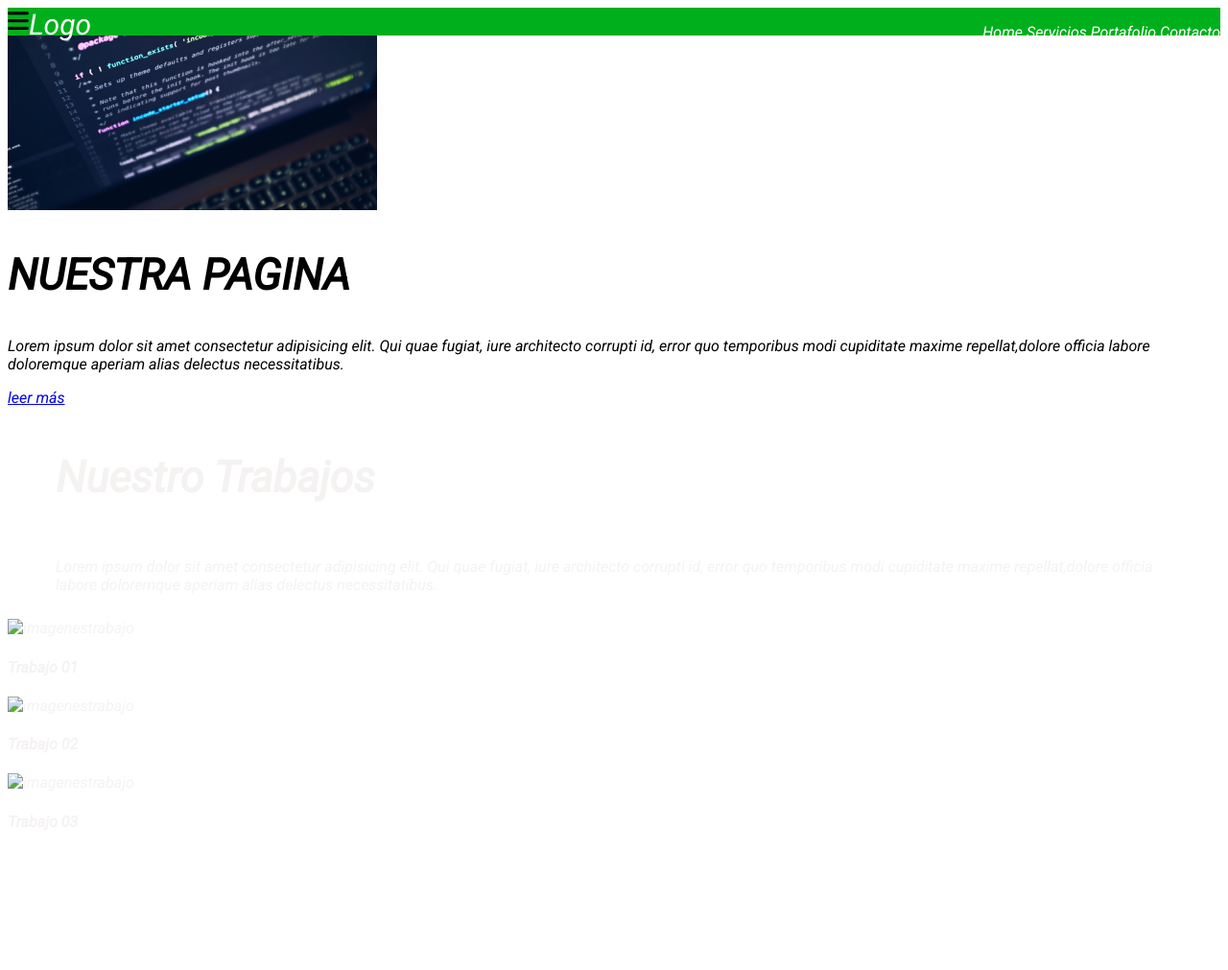
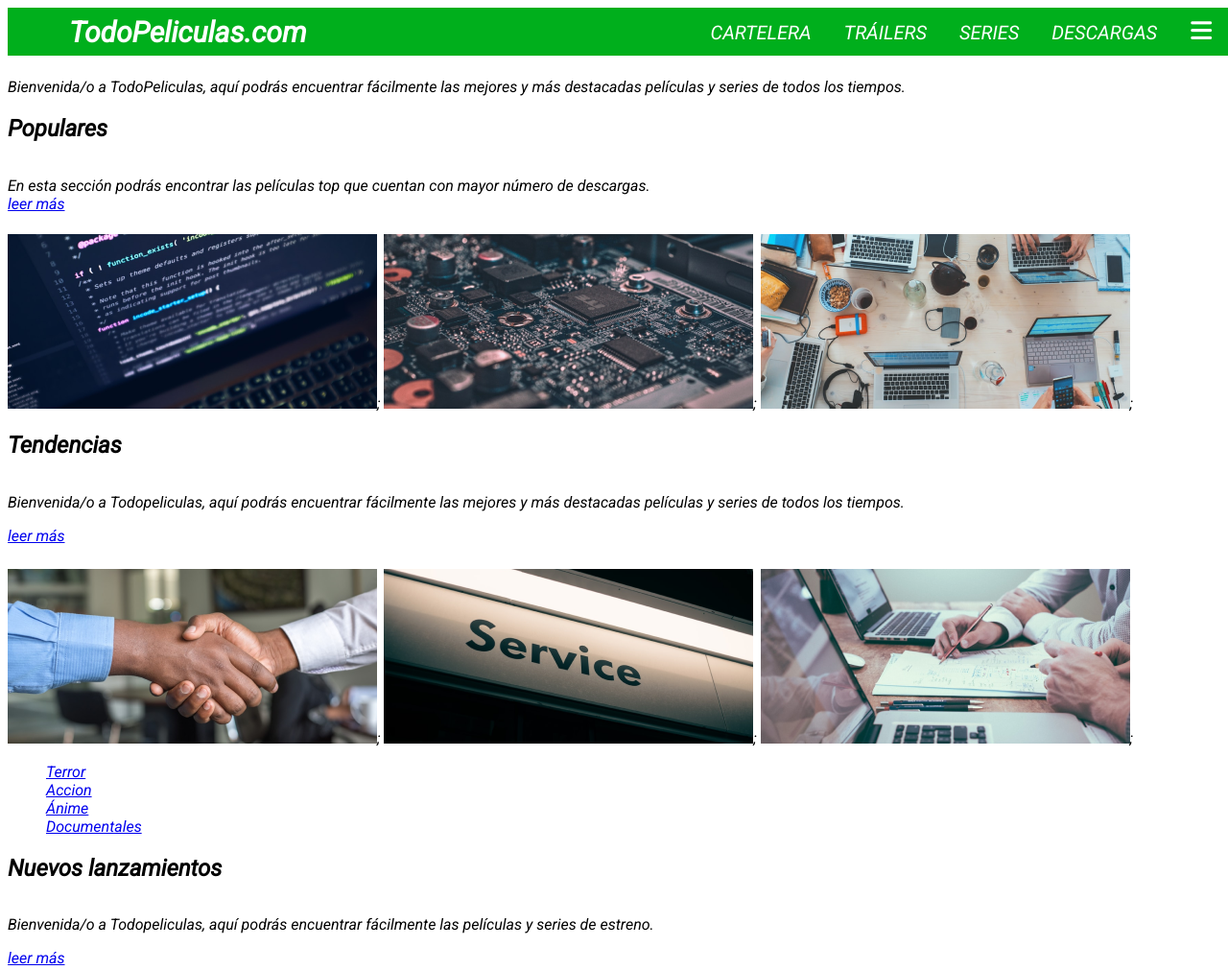
Before and after one commit to YessicaManrique/Figma, a plain HTML site: page index.html in a window 1280 px wide. Shown: the top 1011 px of the page at 96% size. Drawn offline with Linux system fonts and the light colour scheme; a web font is replaced by a local one.

Commit message:
se actualizo todo

```diff
--- a/index.html
+++ b/index.html
@@ -22,89 +22,77 @@
         <label for="check" class="chekbtn">
           <i class="fas fa-bars"></i>
         </label>
-        <label class="logo">Logo</label>
+        <label class="logo">TodoPeliculas.com</label>
         <ul class="navoption">
-          <li><a href="#">Home</a></li>
-          <li><a href="#">Servicios</a></li>
-          <li><a href="#">Portafolio</a></li>
-          <li><a href="#">Contacto</a></li>
+          <li><a href="#">Cartelera</a></li>
+          <li><a href="#">Tráilers</a></li>
+          <li><a href="#">Series</a></li>
+          <li><a href="#">Descargas</a></li>
         </ul>
       </nav>
     </header>
+<br><br><br>
+    <p>
+      Bienvenida/o a TodoPeliculas, aquí podrás encuentrar fácilmente las mejores y más destacadas películas y series de todos los tiempos.
+    </p>
 
     <main>
       <section class="banner">
-        <div class="banner-content">
-          <img src="Rectangle 2.png" alt="imagen-banner" />
+        <div class="banner-content"></div>
+          <h2>Populares</h2>
           <div class="banner-text">
-            <h2>NUESTRA PAGINA</h2>
             <p>
-                Lorem ipsum dolor sit amet consectetur adipisicing elit.
-                Qui quae fugiat, iure architecto corrupti id, error quo temporibus
-                modi cupiditate maxime repellat,dolore officia labore doloremque aperiam
-                alias delectus necessitatibus.
+              En esta sección podrás encontrar las películas top que cuentan con mayor número de descargas.
+          <a href="#">leer más</a>
+          </p>
+        </div>
+          <br><br><br><br>
+          <img src="Rectangle 2.png" alt="imagen-banner" />;
+          <img src="Rectangle 3.png" alt="imagen-banner" />;
+          <img src="Rectangle 4.png" alt="imagen-banner" />;
+         </div>
+
+         <h2>Tendencias</h2>
+         <div class="banner-text">
+           <p>
+             Bienvenida/o a Todopeliculas, aquí podrás encuentrar fácilmente las mejores y más destacadas películas y series de todos los tiempos.
            </p>
          <a href="#">leer más</a>
        </div>
+         <br><br><br><br>
+         <br>
+         <img src="Rectangle 5.png" alt="imagen-banner" />;
+         <img src="Rectangle 6.png" alt="imagen-banner" />;
+         <img src="Rectangle 7.png" alt="imagen-banner" />;
+
+         <ul class="navoption li">
+          <a href="#">Terror</a><br>
+          <a href="#">Accion</a><br>
+          <a href="#">Ánime</a><br>
+          <a href="#">Documentales</a>
+        </ul>
          </div>
-      </section>
 
-      <section class="about">
-        <div class="about-content">
-          <h2>Nuestro Trabajos</h2>
+         <h2>Nuevos lanzamientos</h2>
+         <div class="banner-text">
            <p>
-            Lorem ipsum dolor sit amet consectetur adipisicing elit.
-            Qui quae fugiat, iure architecto corrupti id, error quo temporibus
-            modi cupiditate maxime repellat,dolore officia labore doloremque aperiam
-            alias delectus necessitatibus.
+             Bienvenida/o a Todopeliculas, aquí podrás encuentrar fácilmente las películas y series de estreno.
            </p>
-          <div class="about-img">
-            <div class="about-imgx">
-              <img src="img/1.jpg" alt="imagenestrabajo" class="img-job" />
-              <h4>Trabajo 01</h4>
+         <a href="#">leer más</a>
        </div>
-            <div class="about-imgx">
-              <img src="img/2.jpg" alt="imagenestrabajo" class="img-job" />
-              <h4>Trabajo 02</h4>
+         <br><br><br><br>
+         <br>
+         <img src="Rectangle 8.png" alt="imagen-banner" />;
+         <img src="Rectangle 9.png" alt="imagen-banner" />;
+         <img src="Rectangle 10.png" alt="imagen-banner" />;
+
+         <ul class="navoption li">
+          <a href="#">Terror</a><br>
+          <a href="#">Accion</a><br>
+          <a href="#">Ánime</a><br>
+          <a href="#">Documentales</a>
+        </ul>
          </div>
-            <div class="about-imgx">
-              <img src="img/3.jpg" alt="imagenestrabajo" class="img-job" />
-              <h4>Trabajo 03</h4>
-            </div>
-          </div>
-        </div>
-      </section>
-
-      <section class="testimonios">
-        <div class="testimonios-content">
-          <h2>Clientes</h2>
-          <p>Nuestros clientes nos respaldan.</p>
-          <div class="testimonios-group">
-            <div class="testimonios-card">
-              <img src="img/Diego.JPG" alt="imagenperfil" class="img-perfil"/>
-              <h4>Diego Rod</h4>
-              <p>Lorem ipsum dolor sit amet consectetur, adipisicing elit. Dicta eos
-                eligendi accusantium hic quia esse, natus optio eius,deserunt eaque
-                pariatur. Iste, porro eveniet quisquam atque suscipit esse id itaque. </p>
-              </div>
-            <div class="testimonios-card">
-              <img src="img/george.JPG" alt="imagenperfil" class="img-perfil"/>
-              <h4>George</h4>
-              <p>Lorem ipsum dolor sit amet consectetur, adipisicing elit. Dicta eos
-                eligendi accusantium hic quia esse, natus optio eius,deserunt eaque
-                pariatur. Iste, porro eveniet quisquam atque suscipit esse id itaque. </p>
-            </div>
-            <div class="testimonios-card">
-              <img src="img/Annys.JPG" alt="imagenperfil" class="img-perfil"/>
-              <h4>Annys Lopez</h4>
-              <p>Lorem ipsum dolor sit amet consectetur, adipisicing elit. Dicta eos
-                eligendi accusantium hic quia esse, natus optio eius,deserunt eaque
-                pariatur. Iste, porro eveniet quisquam atque suscipit esse id itaque. </p>
-            </div>
-          </div>
-        </div>
-      </section>
-
          <section class="contacto">
           <div class="contacto-content">
               <h2>Contactos</h2>
@@ -127,6 +115,8 @@
               </div>
           </div>
       </section>
+         </section>
+       </section>
 
 
     </main>
--- a/main.css
+++ b/main.css
@@ -10,84 +10,84 @@ body{
     font-family: 'Roboto', sans-serif;
 }
 nav{
-    position: relative;/es para que la posicion sea relativa/
+    position: relative;/*es para que la posicion sea relativa*/
     z-index: 1; /* */
 }
 
 .navbar-menu{
-   background: #00AF1C   ; /color de mi barra menu/
-   height: 50px; /altura de 50px/
-   width: 100%; /ancho 100%/
+   background: #00AF1C   ; /*color de mi barra menu*/
+   height: 50px; /*altura de 50px*/
+   width: 100%; /*ancho 100%*/
 
-   position:fixed /posicion fija/
+   position:fixed /*posicion fija*/
 }
 .logo{
     position: absolute;
     color:#FFFFFF;
-    font-size: 30px;/TAMAÑO DE FUENTE 30Px/
-    top:8px;/se  ubicara abajo a 8Px/
-    left: 5%;/pero se ubicara a 5% a la derecha/
-    font-weight: bold;/grosor de la fuente en negrita/
+    font-size: 30px;/*TAMAÑO DE FUENTE 30Px*/
+    top:8px;/*se  ubicara abajo a 8Px*/
+    left: 5%;/*pero se ubicara a 5% a la derecha*/
+    font-weight: bold;/*grosor de la fuente en negrita*/
 }
 
 .navbar-menu ul{
-    float: right; /hace q la lista flote a lado derecho/
-    margin-right: 20px;/tendra un margen al lado derecho de 20 px/
+    float: right; /*hace q la lista flote a lado derecho*/
+    margin-right: 20px;/*tendra un margen al lado derecho de 20 px*/
     list-style: none; /* para quitar las viñetas de la lista*/
 }
 
 
 .navoption li{
-    display: inline-block; /alineado en bloque con display, para ponerlo horizontal/
-    line-height: 50px;/Linea de altura de 50px/
-    margin:0 5px; /margen 0 y ademas un margen 5px tanto como a lderecha e izquierda/
+    display: inline-block; /*alineado en bloque con display, para ponerlo horizontal*/
+    line-height: 20px;/*Linea de altura de 50px*/
+    margin:0 5px; /*margen 0 y ademas un margen 5px tanto como a lderecha e izquierda*/
 
 }
 
 .navoption li a{
-    color:#FFFFFF;/darle color a la letra/
-    text-decoration: none;/le quitamos el efecto del hipervinculo/
-    text-transform: uppercase;/EL TEXTO ESTE EN MAYUSCULA/
-    font-size: 20px;/El tamaño de fuente sea de 20px/
-    padding: 5px 10px;/agregar relleno 5px al inferior y superior, ademas 10px a la derecha e izquierda/
-    position: relative;/posicion relativa/
+    color:#FFFFFF;/*darle color a la letra*/
+    text-decoration: none;/*le quitamos el efecto del hipervinculo*/
+    text-transform: uppercase;/*EL TEXTO ESTE EN MAYUSCULA*/
+    font-size: 20px;/*El tamaño de fuente sea de 20px*/
+    padding: 5px 10px;/*agregar relleno 5px al inferior y superior, ademas 10px a la derecha e izquierda*/
+    position: relative;/*posicion relativa*/
 
-    border-radius:3px; /generas un borde de 3px/
+    border-radius:3px; /*generas un borde de 3px*/
 }
 
 a:focus, a:hover{
     background-color: #575a57;;/*al darle clic hara el efecto con el focus de otro color,al pasar el cursor puede generar el efecto de color con hover */
-    transition: .5s;/El tiempo que hara el efecto es menos de 1 segundo (0.5s)/
+    transition: .5s;/*El tiempo que hara el efecto es menos de 1 segundo (0.5s)*/
 }
 
 #check{
-    display: none;/lo ocultamos el icono de check/
+    display: none;/*lo ocultamos el icono de check*/
 }
 
 .chekbtn{
-    font-size: 25px;/tendra un tamaño de fuente de 25px/
-    float: right;//*hace q el chkbtn este a lado derecho/
-    color: #FFFFFF;/agregar color/
-    line-height: 50px;/una altura de 50px/
-    margin-right: 25px;/margen derecho 25px/
-    cursor: pointer;/cuando pasa el cursor se convierte en un mano/
+    font-size: 25px;/*tendra un tamaño de fuente de 25px*/
+    float: right;/*hace q el chkbtn este a lado derecho*/
+    color: #FFFFFF;/*agregar color*/
+    line-height: 50px;/*una altura de 50px*/
+    margin-right: 25px;/*margen derecho 25px*/
+    cursor: pointer;/*cuando pasa el cursor se convierte en un mano*/
 
-    /display: none;/*lo ocultamos el icono de check/
+    /display: none;/*lo ocultamos el icono de check*/
 }
 
 section{
-    width: 100%; /ocupara el 100% cada seccion/
+    width: 100%; /*ocupara el 100% cada seccion*/
 }
 
 .banner {
-    height:122vh;/la clase banner tendra una altura  de 97vh/
-    position: relative;/la clase tendra la posicion relativa/
-    background-color: blue;/le damos color al fondo de color azul/
+    height:122vh;/*la clase banner tendra una altura  de 97vh*/
+    position: relative;/*la clase tendra la posicion relativa*/
+    background-color: white;/*le damos color al fondo de color azul*/
 
 }
 .banner-content img{
-    margin: 5px 0;/banner-content img tendra un margen de 5px superior e inferior y 0 px a los costados/
-    width: 100%;/en ancho de esta imagen es del 100%/
+    margin: 5px 0;/*banner-content img tendra un margen de 5px superior e inferior y 0 px a los costados/
+    width: 100%;/*en ancho de esta imagen es del 100%/*/
 }
 
 
@@ -164,12 +164,12 @@ section{
 
 }
 .testimonios {
-    height:97vh ;/la section testimonios tendra una altura de 97 vh/
-    position: relative;/tendra una posicion relativa/
-    background:url(./img/fondo.jpg);/colocamamos un fondo y elegimos la carpeta/
-    background-size: cover;/que el fondo ocupe todo el espacio que  se adapte a todo/
-    background-color: fixed;/para generar un background fijo y mover la pagina generando un efecto/
-    color: #f5f2f2;/se le asigna el color a los testimonios/
+    height:97vh ;/*la section testimonios tendra una altura de 97 vh*/
+    position: relative;/*tendra una posicion relativa*/
+    background:url(./img/fondo.jpg);/*colocamamos un fondo y elegimos la carpeta*/
+    background-size: cover;/*que el fondo ocupe todo el espacio que  se adapte a todo*/
+    background-color: fixed;/*para generar un background fijo y mover la pagina generando un efecto*/
+    color: #f5f2f2;/*se le asigna el color a los testimonios*/
 }
 
 .testimonios-content{
@@ -293,13 +293,13 @@ float: left;
         border: 1px solid#f4f0f0;/* con esto indica que tendra un borde 1px y un color solido con un color asignado*/
         z-index: 1;/*al pasarel scroll se vea animacion */
     }
-
+/*
     .navoption li a{
         font-size: 18 px;/tendra un tamaño de fuente de 18px/
 
     }
     nav li:hover{
-        background-color: #EEEAEA;/*generar un efecto de color al fondo */
+        background-color: #EEEAEA;/*generar un efecto de color al fondo
     }
 
     nav li a:hover{
@@ -336,7 +336,7 @@ float: left;
 
     .about-imgx{
             width: 100%;/ocupar el 100% del ancho/
-            margin-bottom: 20px;/margen inferior de 20px/
+            margin-bottom: 20px;/margen inferior de 20px*/
 
     }
 }
```
Also changed, not shown: Rectangle 10.png (added), Rectangle 4.png (added), Rectangle 5.png (added), Rectangle 6.png (added), Rectangle 7.png (added), Rectangle 8.png (added), Rectangle 9.png (added). Lines whose indentation alone changed are shown as unchanged.
